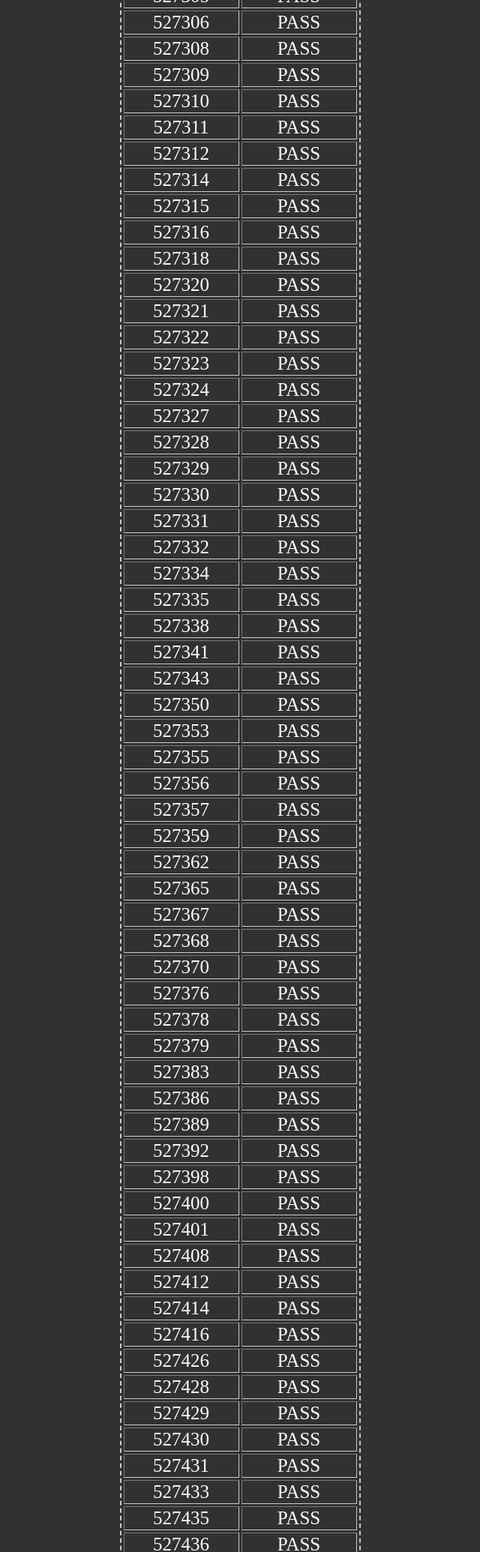
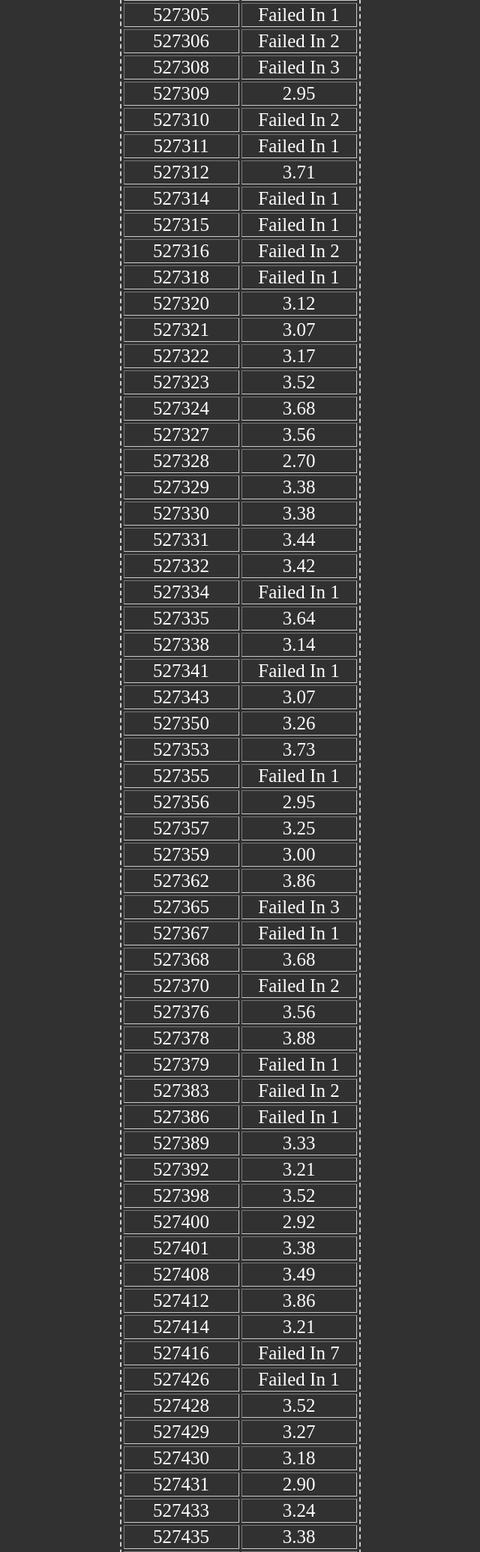
Before and after one commit to shimultechtips/srms, a plain HTML site: page result-search.html in a window 1280 px wide. Shown: the part 471-2541 px from the top of the page at 75% size, without its empty margins (320-960 px from the left). Drawn offline with Linux system fonts and the light colour scheme.

Commit message:
Results And Styles Updated.

```diff
--- a/css/styles-org.css
+++ b/css/styles-org.css
@@ -62,6 +62,12 @@ a:active {
     color: #00fce7;
     font-style: italic;
     font-size: 20px;
+}
+
+.pdfLink {
+    padding: 10px;
+    color: #b3ff3a;
+    font-size: 16px;
 }
 
 /*All Pages Links Divider Class*/
--- a/css/styles.css
+++ b/css/styles.css
@@ -1 +1 @@
-body{background-color:#313131;margin:0}h3{color:#fafafa;font-size:30px}h4{color:#eeb007;font-size:25px;font-weight:700;margin:0;text-decoration:underline}hr{background-color:#10f1a6;border-style:none;height:3px;width:100%}a:link{text-decoration:none}a:visited{text-decoration:none}a:hover{text-decoration:underline}a:active{text-decoration:underline}.linkshr{background-color:#fff;border-style:none;height:2px;width:90%}.toplinks{padding:10px;color:#00fce7;font-style:italic;font-size:20px}.links{text-align:center;padding:2px}p{font-size:20px;color:#fff;text-align:center}.aboutimg{width:100%}.abouttablebody{text-align:center;color:#fff}.thead{font-size:25px;text-align:center;color:#ffc400}.abouttable{border:#ccc;border-width:2px;text-align:center;border-style:dashed}.aboutfblinks{color:#40a5f8}td{color:#fff;font-size:25px;text-align:Center}.homepage{text-align:center;margin:auto;padding:10px}.homebtn{background-color:#85ff81;color:#414141c7;font-size:28px;font-weight:700;padding:15px 75px;border-radius:8px;display:inline-block}.input{background-color:#dfdfdf;color:#414141c7;font-size:22px;font-weight:700;padding:8px 8px;border-radius:8px;display:inline-block;text-align:center}.loginbtn{background-color:#dfdfdf;color:hsl(0,0%,0%);font-size:20px;font-weight:700;padding:8px 20px;border-radius:8px;display:inline-block}#footer{color:#ccc;font-size:14px;font-weight:700}
+body{background-color:#313131;margin:0}h3{color:#fafafa;font-size:30px}h4{color:#eeb007;font-size:25px;font-weight:700;margin:0;text-decoration:underline}hr{background-color:#10f1a6;border-style:none;height:3px;width:100%}a:link{text-decoration:none}a:visited{text-decoration:none}a:hover{text-decoration:underline}a:active{text-decoration:underline}.linkshr{background-color:#fff;border-style:none;height:2px;width:90%}.toplinks{padding:10px;color:#00fce7;font-style:italic;font-size:20px}.pdfLink{padding:10px;color:#b3ff3a;font-size:16px}.links{text-align:center;padding:2px}p{font-size:20px;color:#fff;text-align:center}.aboutimg{width:100%}.abouttablebody{text-align:center;color:#fff}.thead{font-size:25px;text-align:center;color:#ffc400}.abouttable{border:#ccc;border-width:2px;text-align:center;border-style:dashed}.aboutfblinks{color:#40a5f8}td{color:#fff;font-size:25px;text-align:Center}.homepage{text-align:center;margin:auto;padding:10px}.homebtn{background-color:#85ff81;color:#414141c7;font-size:28px;font-weight:700;padding:15px 75px;border-radius:8px;display:inline-block}.input{background-color:#dfdfdf;color:#414141c7;font-size:22px;font-weight:700;padding:8px 8px;border-radius:8px;display:inline-block;text-align:center}.loginbtn{background-color:#dfdfdf;color:hsl(0,0%,0%);font-size:20px;font-weight:700;padding:8px 20px;border-radius:8px;display:inline-block}#footer{color:#ccc;font-size:14px;font-weight:700}
--- a/result-search.html
+++ b/result-search.html
@@ -24,14 +24,15 @@
             <hr class="linkshr">
         </div>
 
+        <H4 align="center">Result Search</H4>
 
-        <H4 align="center">Result Search</H4><br>
+        <p class="pdfLink">Below Are The Result Of 4th Semester Final Exam 2022<br>
+            Published On 15th May 2023.<a class="pdfLink" href="https://drive.google.com/file/d/13VRxGdE-vUd9V_kCEvofpPMJXT2Y5iM7/view?usp=share_link">Based On This PDF</a></p>
+
         <div align="center">
             <input class="input" type="text" name="roll" value="" placeholder="Enter Your Roll" id="myInput"
                 onkeyup="myFunction()" title="Type in a name">
-            <br>
-
-            <p>Below Are The Result Of 4th Semester Final Exam 2022</p>
+            <br>      <br>
 
             <table class="abouttable" id="myTable" border="1px" cellspacing="3">
                 <thead class="thead">
@@ -42,437 +43,437 @@
                 </thead>
                 <tr>
                     <td>120356</td>
-                    <td>PASS</td>
+                    <td>Failed In 3</td>
                 </tr>
                 <tr>
                     <td>423927</td>
-                    <td>PASS</td>
+                    <td>Failed In 1</td>
                 </tr>
                 <tr>
                     <td>518136</td>
-                    <td>PASS</td>
+                    <td>Failed In 1</td>
                 </tr>
                 <tr>
                     <td>527305</td>
-                    <td>PASS</td>
+                    <td>Failed In 1</td>
                 </tr>
                 <tr>
                     <td>527306</td>
-                    <td>PASS</td>
+                    <td>Failed In 2</td>
                 </tr>
                 <tr>
                     <td>527308</td>
-                    <td>PASS</td>
+                    <td>Failed In 3</td>
                 </tr>
                 <tr>
                     <td>527309</td>
-                    <td>PASS</td>
+                    <td>2.95</td>
                 </tr>
                 <tr>
                     <td>527310</td>
-                    <td>PASS</td>
+                    <td>Failed In 2</td>
                 </tr>
                 <tr>
                     <td>527311</td>
-                    <td>PASS</td>
+                    <td>Failed In 1</td>
                 </tr>
                 <tr>
                     <td>527312</td>
-                    <td>PASS</td>
+                    <td>3.71</td>
                 </tr>
                 <tr>
                     <td>527314</td>
-                    <td>PASS</td>
+                    <td>Failed In 1</td>
                 </tr>
                 <tr>
                     <td>527315</td>
-                    <td>PASS</td>
+                    <td>Failed In 1</td>
                 </tr>
                 <tr>
                     <td>527316</td>
-                    <td>PASS</td>
+                    <td>Failed In 2</td>
                 </tr>
                 <tr>
                     <td>527318</td>
-                    <td>PASS</td>
+                    <td>Failed In 1</td>
                 </tr>
                 <tr>
                     <td>527320</td>
-                    <td>PASS</td>
+                    <td>3.12</td>
                 </tr>
                 <tr>
                     <td>527321</td>
-                    <td>PASS</td>
+                    <td>3.07</td>
                 </tr>
                 <tr>
                     <td>527322</td>
-                    <td>PASS</td>
+                    <td>3.17</td>
                 </tr>
                 <tr>
                     <td>527323</td>
-                    <td>PASS</td>
+                    <td>3.52</td>
                 </tr>
                 <tr>
                     <td>527324</td>
-                    <td>PASS</td>
+                    <td>3.68</td>
                 </tr>
                 <tr>
                     <td>527327</td>
-                    <td>PASS</td>
+                    <td>3.56</td>
                 </tr>
                 <tr>
                     <td>527328</td>
-                    <td>PASS</td>
+                    <td>2.70</td>
                 </tr>
                 <tr>
                     <td>527329</td>
-                    <td>PASS</td>
+                    <td>3.38</td>
                 </tr>
                 <tr>
                     <td>527330</td>
-                    <td>PASS</td>
+                    <td>3.38</td>
                 </tr>
                 <tr>
                     <td>527331</td>
-                    <td>PASS</td>
+                    <td>3.44</td>
                 </tr>
                 <tr>
                     <td>527332</td>
-                    <td>PASS</td>
+                    <td>3.42</td>
                 </tr>
                 <tr>
                     <td>527334</td>
-                    <td>PASS</td>
+                    <td>Failed In 1</td>
                 </tr>
                 <tr>
                     <td>527335</td>
-                    <td>PASS</td>
+                    <td>3.64</td>
                 </tr>
                 <tr>
                     <td>527338</td>
-                    <td>PASS</td>
+                    <td>3.14</td>
                 </tr>
                 <tr>
                     <td>527341</td>
-                    <td>PASS</td>
+                    <td>Failed In 1</td>
                 </tr>
                 <tr>
                     <td>527343</td>
-                    <td>PASS</td>
+                    <td>3.07</td>
                 </tr>
                 <tr>
                     <td>527350</td>
-                    <td>PASS</td>
+                    <td>3.26</td>
                 </tr>
                 <tr>
                     <td>527353</td>
-                    <td>PASS</td>
+                    <td>3.73</td>
                 </tr>
 
                 <tr>
                     <td>527355</td>
-                    <td>PASS</td>
+                    <td>Failed In 1</td>
                 </tr>
                 <tr>
                     <td>527356</td>
-                    <td>PASS</td>
+                    <td>2.95</td>
                 </tr>
                 <tr>
                     <td>527357</td>
-                    <td>PASS</td>
+                    <td>3.25</td>
                 </tr>
                 <tr>
                     <td>527359</td>
-                    <td>PASS</td>
+                    <td>3.00</td>
                 </tr>
                 <tr>
                     <td>527362</td>
-                    <td>PASS</td>
+                    <td>3.86</td>
                 </tr>
                 <tr>
                     <td>527365</td>
-                    <td>PASS</td>
+                    <td>Failed In 3</td>
                 </tr>
                 <tr>
                     <td>527367</td>
-                    <td>PASS</td>
+                    <td>Failed In 1</td>
                 </tr>
                 <tr>
                     <td>527368</td>
-                    <td>PASS</td>
+                    <td>3.68</td>
                 </tr>
                 <tr>
                     <td>527370</td>
-                    <td>PASS</td>
+                    <td>Failed In 2</td>
                 </tr>
                 <tr>
                     <td>527376</td>
-                    <td>PASS</td>
+                    <td>3.56</td>
                 </tr>
                 <tr>
                     <td>527378</td>
-                    <td>PASS</td>
+                    <td>3.88</td>
                 </tr>
                 <tr>
                     <td>527379</td>
-                    <td>PASS</td>
+                    <td>Failed In 1</td>
                 </tr>
                 <tr>
                     <td>527383</td>
-                    <td>PASS</td>
+                    <td>Failed In 2</td>
                 </tr>
                 <tr>
                     <td>527386</td>
-                    <td>PASS</td>
+                    <td>Failed In 1</td>
                 </tr>
                 <tr>
                     <td>527389</td>
-                    <td>PASS</td>
+                    <td>3.33</td>
                 </tr>
                 <tr>
                     <td>527392</td>
-                    <td>PASS</td>
+                    <td>3.21</td>
                 </tr>
                 <tr>
                     <td>527398</td>
-                    <td>PASS</td>
+                    <td>3.52</td>
                 </tr>
                 <tr>
                     <td>527400</td>
-                    <td>PASS</td>
+                    <td>2.92</td>
                 </tr>
                 <tr>
                     <td>527401</td>
-                    <td>PASS</td>
+                    <td>3.38</td>
                 </tr>
                 <tr>
                     <td>527408</td>
-                    <td>PASS</td>
+                    <td>3.49</td>
                 </tr>
                 <tr>
                     <td>527412</td>
-                    <td>PASS</td>
+                    <td>3.86</td>
                 </tr>
                 <tr>
                     <td>527414</td>
-                    <td>PASS</td>
+                    <td>3.21</td>
                 </tr>
                 <tr>
                     <td>527416</td>
-                    <td>PASS</td>
+                    <td>Failed In 7</td>
                 </tr>
                 <tr>
                     <td>527426</td>
-                    <td>PASS</td>
+                    <td>Failed In 1</td>
                 </tr>
                 <tr>
                     <td>527428</td>
-                    <td>PASS</td>
+                    <td>3.52</td>
                 </tr>
                 <tr>
                     <td>527429</td>
-                    <td>PASS</td>
+                    <td>3.27</td>
                 </tr>
                 <tr>
                     <td>527430</td>
-                    <td>PASS</td>
+                    <td>3.18</td>
                 </tr>
                 <tr>
                     <td>527431</td>
-                    <td>PASS</td>
+                    <td>2.90</td>
                 </tr>
                 <tr>
                     <td>527433</td>
-                    <td>PASS</td>
+                    <td>3.24</td>
                 </tr>
                 <tr>
                     <td>527435</td>
-                    <td>PASS</td>
+                    <td>3.38</td>
                 </tr>
                 <tr>
                     <td>527436</td>
-                    <td>PASS</td>
+                    <td>3.71</td>
                 </tr>
                 <tr>
                     <td>527438</td>
-                    <td>PASS</td>
+                    <td>Failed In 2</td>
                 </tr>
                 <tr>
                     <td>527440</td>
-                    <td>PASS</td>
+                    <td>3.37</td>
                 </tr>
                 <tr>
                     <td>527442</td>
-                    <td>PASS</td>
+                    <td>Failed In 1</td>
                 </tr>
                 <tr>
                     <td>527443</td>
-                    <td>PASS</td>
+                    <td>3.57</td>
                 </tr>
                 <tr>
                     <td>527444</td>
-                    <td>PASS</td>
+                    <td>3.18</td>
                 </tr>
                 <tr>
                     <td>527445</td>
-                    <td>PASS</td>
+                    <td>2.88</td>
                 </tr>
                 <tr>
                     <td>527446</td>
-                    <td>PASS</td>
+                    <td>3.74</td>
                 </tr>
                 <tr>
                     <td>527452</td>
-                    <td>PASS</td>
+                    <td>3.18</td>
                 </tr>
                 <tr>
                     <td>527453</td>
-                    <td>PASS</td>
+                    <td>2.75</td>
                 </tr>
                 <tr>
                     <td>527454</td>
-                    <td>PASS</td>
+                    <td>2.88</td>
                 </tr>
                 <tr>
                     <td>527455</td>
-                    <td>PASS</td>
+                    <td>3.68</td>
                 </tr>
                 <tr>
                     <td>527457</td>
-                    <td>PASS</td>
+                    <td>3.54</td>
                 </tr>
                 <tr>
                     <td>527458</td>
-                    <td>PASS</td>
+                    <td>3.42</td>
                 </tr>
                 <tr>
                     <td>527460</td>
-                    <td>PASS</td>
+                    <td>3.49</td>
                 </tr>
                 <tr>
                     <td>527461</td>
-                    <td>PASS</td>
+                    <td>3.69</td>
                 </tr>
                 <tr>
                     <td>527462</td>
-                    <td>PASS</td>
+                    <td>3.20</td>
                 </tr>
                 <tr>
                     <td>527463</td>
-                    <td>PASS</td>
+                    <td>3.93</td>
                 </tr>
                 <tr>
                     <td>527464</td>
-                    <td>PASS</td>
+                    <td>3.19</td>
                 </tr>
                 <tr>
                     <td>527465</td>
-                    <td>PASS</td>
+                    <td>Failed In 2</td>
                 </tr>
                 <tr>
                     <td>527466</td>
-                    <td>PASS</td>
+                    <td>Failed In 5</td>
                 </tr>
                 <tr>
                     <td>527467</td>
-                    <td>PASS</td>
+                    <td>2.96</td>
                 </tr>
                 <tr>
                     <td>527468</td>
-                    <td>PASS</td>
+                    <td>3.31</td>
                 </tr>
                 <tr>
                     <td>527469</td>
-                    <td>PASS</td>
+                    <td>3.10</td>
                 </tr>
                 <tr>
                     <td>527471</td>
-                    <td>PASS</td>
+                    <td>Failed In 1</td>
                 </tr>
                 <tr>
                     <td>527476</td>
-                    <td>PASS</td>
+                    <td>Failed In 1</td>
                 </tr>
                 <tr>
                     <td>527478</td>
-                    <td>PASS</td>
+                    <td>Failed In 7</td>
                 </tr>
                 <tr>
                     <td>527480</td>
-                    <td>PASS</td>
+                    <td>Failed In 1</td>
                 </tr>
                 <tr>
                     <td>527481</td>
-                    <td>PASS</td>
+                    <td>3.19</td>
                 </tr>
                 <tr>
                     <td>527484</td>
-                    <td>PASS</td>
+                    <td>Failed In 1</td>
                 </tr>
                 <tr>
                     <td>527486</td>
-                    <td>PASS</td>
+                    <td>Failed In 3</td>
                 </tr>
                 <tr>
                     <td>527487</td>
-                    <td>PASS</td>
+                    <td>2.80</td>
                 </tr>
                 <tr>
                     <td>527488</td>
-                    <td>PASS</td>
+                    <td>Failed In 1</td>
                 </tr>
                 <tr>
                     <td>527493</td>
-                    <td>PASS</td>
+                    <td>Failed In 7</td>
                 </tr>
 
                 <tr>
                     <td>527494</td>
-                    <td>PASS</td>
+                    <td>Failed In 4</td>
                 </tr>
                 <tr>
                     <td>527498</td>
-                    <td>PASS</td>
+                    <td>Failed In 4</td>
                 </tr>
                 <tr>
                     <td>527499</td>
-                    <td>PASS</td>
+                    <td>Failed In 1</td>
                 </tr>
                 <tr>
                     <td>527500</td>
-                    <td>PASS</td>
+                    <td>3.51</td>
                 </tr>
                 <tr>
                     <td>527501</td>
-                    <td>PASS</td>
+                    <td>3.51</td>
                 </tr>
                 <tr>
                     <td>527502</td>
-                    <td>PASS</td>
+                    <td>Failed In 1</td>
                 </tr>
                 <tr>
                     <td>527503</td>
-                    <td>PASS</td>
+                    <td>Failed In 3</td>
                 </tr>
                 <tr>
                     <td>527506</td>
-                    <td>PASS</td>
+                    <td>3.05</td>
                 </tr>
                 <tr>
                     <td>527508</td>
-                    <td>PASS</td>
+                    <td>2.71</td>
                 </tr>
                 <tr>
                     <td>527510</td>
-                    <td>PASS</td>
+                    <td>2.99</td>
                 </tr>
                 <tr>
                     <td>527512</td>
-                    <td>PASS</td>
+                    <td>Failed In 1</td>
                 </tr>
                 <tr>
                     <td>532936</td>
-                    <td>PASS</td>
+                    <td>3.68</td>
                 </tr>
             </table>
 
```
